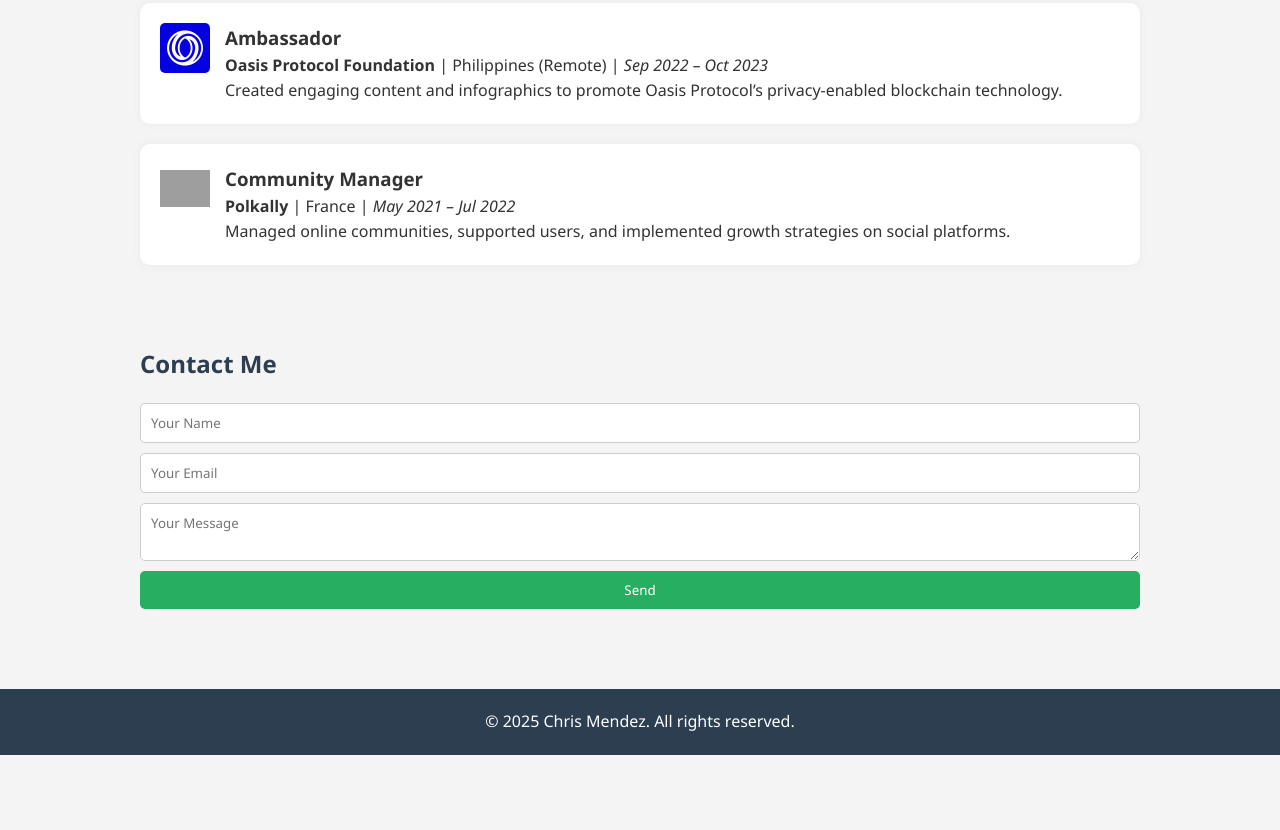
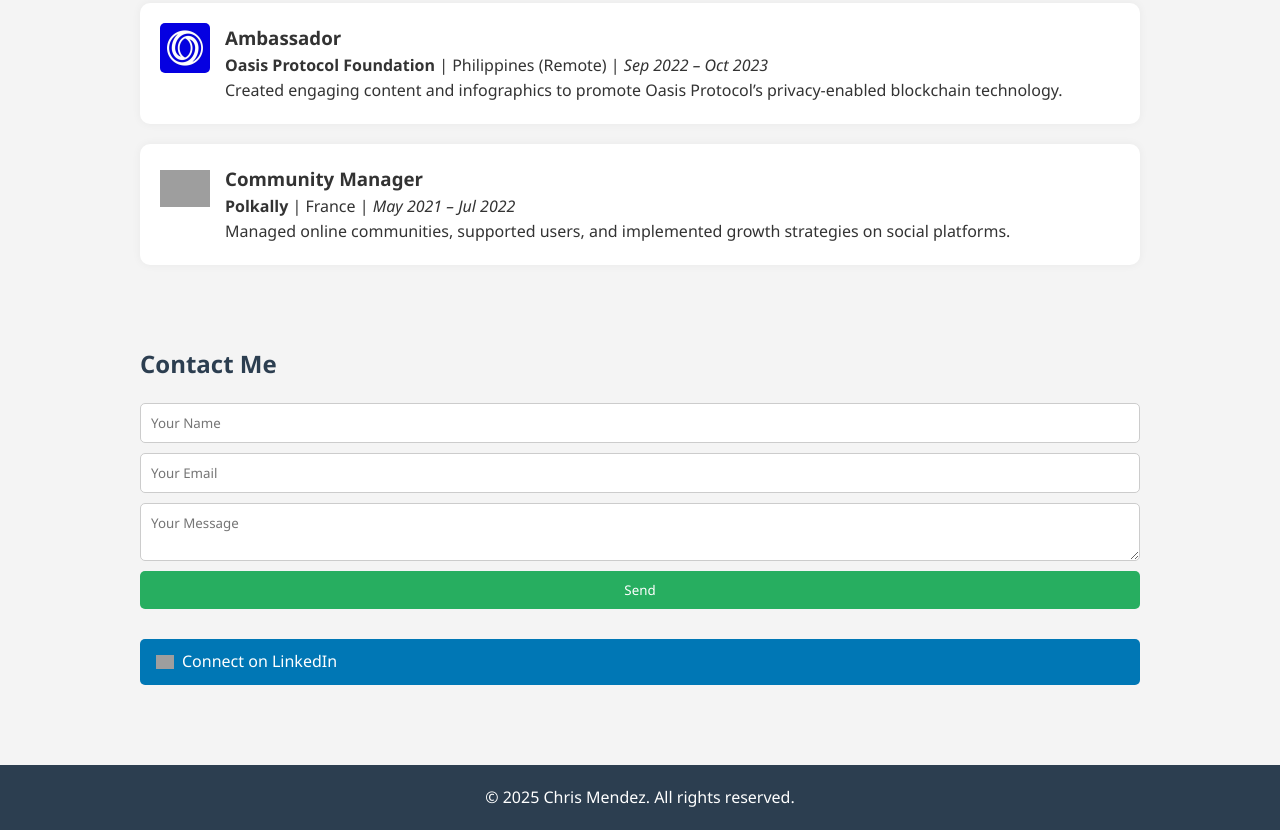
Before and after one commit to ChrisM2000-hub/chrismendez, a plain HTML site: page index.html in a window 1280 px wide. Shown: the part 2380-3210 px from the top of the page. Before the commit the page ends 3135 px from the top, so only its background shows below. Drawn offline with Linux system fonts and the light colour scheme; grey boxes are pictures that could not be loaded.

Commit message:
Update index.html

```diff
--- a/index.html
+++ b/index.html
@@ -5,6 +5,24 @@
   <meta name="viewport" content="width=device-width, initial-scale=1.0"/>
   <title>Christopher Mendez | Portfolio</title>
   <style>
+
+    .linkedin-button {
+  display: inline-flex;
+  align-items: center;
+  background-color: #0077b5;
+  color: white;
+  padding: 10px 16px;
+  border-radius: 5px;
+  text-decoration: none;
+  font-weight: 500;
+  transition: background 0.3s;
+  margin-top: 20px;
+}
+
+.linkedin-button:hover {
+  background-color: #005983;
+}
+
     :root {
       --bg: #f4f4f4;
       --text: #333;
@@ -378,6 +396,11 @@ Let’s connect and take some weight off your shoulders. 🙌</strong>
       <input type="email" name="email" placeholder="Your Email" required />
       <textarea name="message" placeholder="Your Message" required></textarea>
       <button type="submit">Send</button>
+      <a href="https://www.linkedin.com/in/mendez-chris0/" target="_blank" class="linkedin-button">
+  <img src="https://cdn.jsdelivr.net/gh/simple-icons/simple-icons/icons/linkedin.svg" alt="LinkedIn" width="18" style="margin-right: 8px;">
+  Connect on LinkedIn
+</a>
+
     </form>
   </section>
 
```
